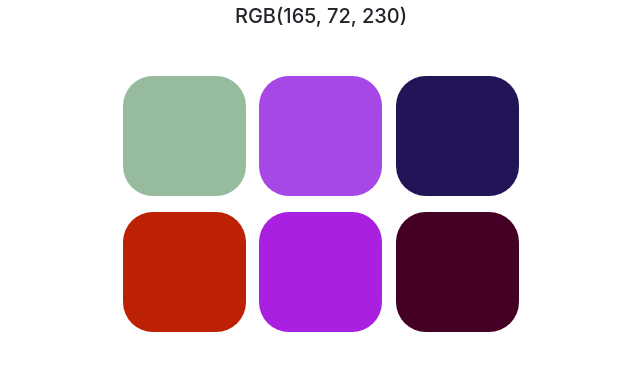
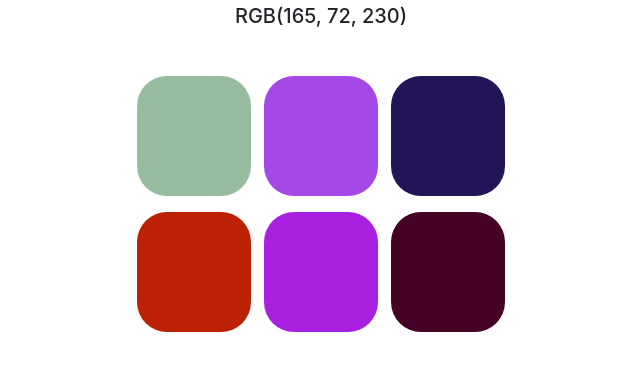
Before and after one commit to dardandemiri/guessing-RGB-Game, a plain HTML site: page index.html in a window 1280 px wide. Shown: the part 139-510 px from the top of the page, without its empty margins (319-959 px from the left). Drawn offline with nearby package versions, Linux system fonts and the light colour scheme.

Commit message:
no message

```diff
--- a/index.html
+++ b/index.html
@@ -47,66 +47,62 @@
   </div>
 
 
-  <div class="container">
+  <div class="container ">
     <div class="row">
-      <div class="col-sm-4 offset-sm-4">
+      <div class="col-10 col-sm-6 offset-sm-3 col-md-6 offset-md-3 col-lg-4 offset-lg-4 justify-content-center">
         <div class="row easyRow mb-2">
-          <div class=" col-sm-4 mb-2">
+          <div class=" col-sm-4 col-4 mb-2">
             <div class="item">
 
             </div>
           </div>
-          <div class=" col-sm-4 mb-2">
+          <div class=" col-sm-4 col-4 mb-2">
             <div class="item">
 
             </div>
           </div>
-          <div class=" col-sm-4 mb-2">
+          <div class=" col-sm-4 col-4 mb-2">
             <div class="item">
 
             </div>
           </div>
         </div>
         <div class="row mediumRow mb-2">
-          <div class=" col-sm-4 mb-2">
+          <div class=" col-sm-4 col-4 mb-2">
             <div class="item">
 
             </div>
           </div>
-          <div class=" col-sm-4 mb-2">
+          <div class=" col-sm-4 col-4 mb-2">
             <div class="item">
 
             </div>
           </div>
-          <div class=" col-sm-4 mb-2">
+          <div class=" col-sm-4 col-4 mb-2">
             <div class="item">
 
             </div>
           </div>
         </div>
         <div class="row hardRow mb-2">
-          <div class=" col-sm-4 mb-2">
+          <div class=" col-sm-4 col-4 mb-2">
             <div class="item">
 
             </div>
           </div>
-          <div class=" col-sm-4 mb-2">
+          <div class=" col-sm-4 col-4 mb-2">
             <div class="item">
 
             </div>
           </div>
-          <div class=" col-sm-4 mb-2">
+          <div class=" col-sm-4 col-4 mb-2">
             <div class="item">
 
             </div>
           </div>
         </div>
-
-
       </div>
     </div>
-
-
   </div>
 
 
```
